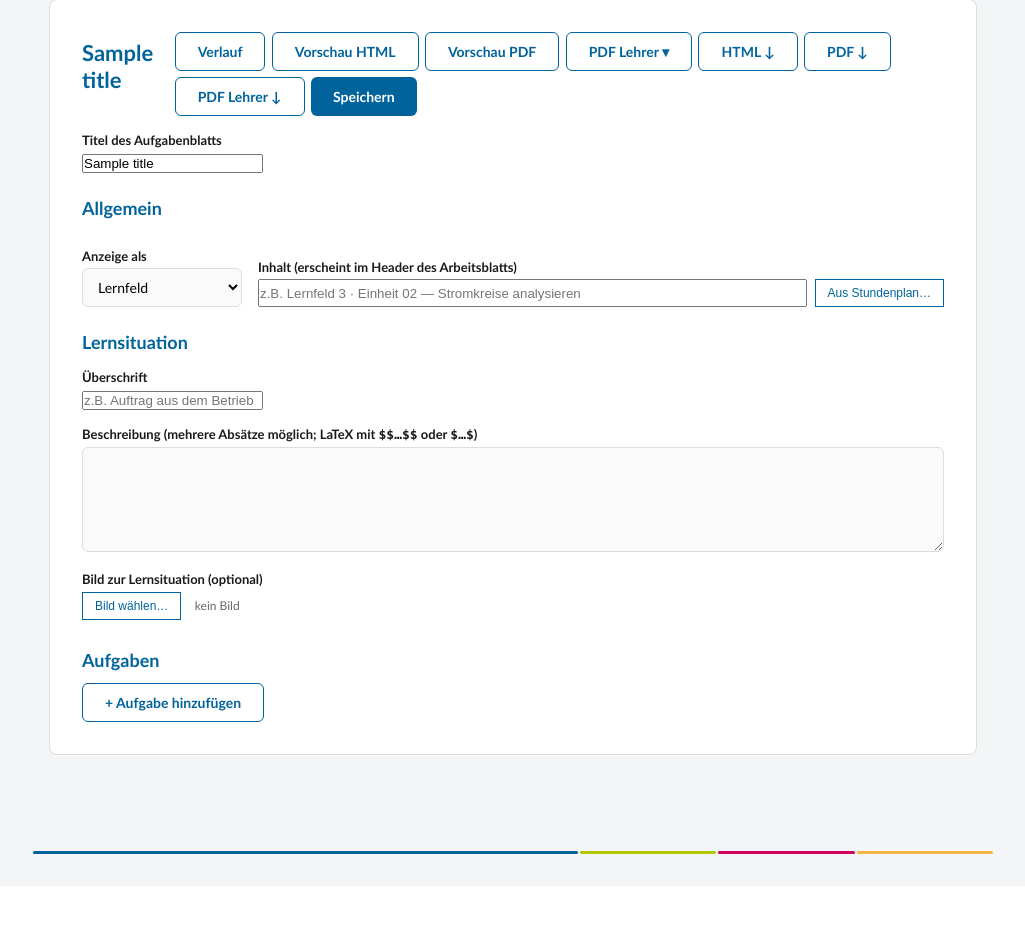
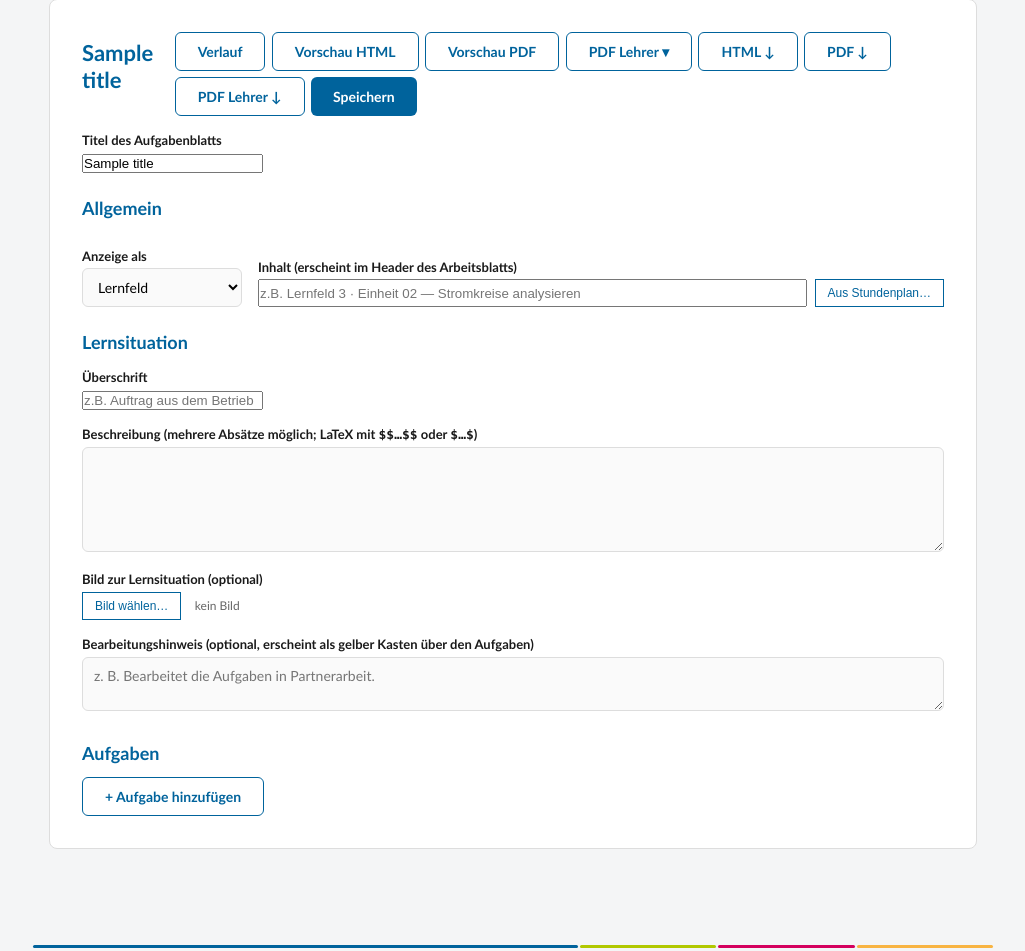
Before and after one commit to mgoebel89/drs-Desktop, a FastAPI app: template app/templates/worksheets/editor.html in a window 1280 px wide. Shown: the part 88-1039 px from the top of the page, without its empty margins (127-1152 px from the left). Before the commit the page ends 942 px from the top, so only its background shows below. Run offline with FastAPI, Linux system fonts and the light colour scheme; the template is opened without the code that fills it: most values are stand-ins (such as "Sample title", 1, 10 or a date in 2020).

Commit message:
feat(worksheets): Bearbeitungshinweis als eigener Kasten
Der Bearbeitungshinweis aus dem v3-Arbeitsblatt wird jetzt eigenständig
als gelber Info-Kasten zwischen Lernsituation und Aufgaben gerendert —
nur wenn ein Hinweis vorhanden ist.

- worksheet_from_ls: meta.bearbeitungshinweis aus ab.bearbeitungshinweis_md
- editor.html: neues Textarea 'Bearbeitungshinweis' in der Lernsituations-
  Sektion, wird in load/save mitgeführt
- export.html: neuer .hinweis-box-Block (gelber Akzent), wird nur
  angezeigt wenn meta.bearbeitungshinweis nicht leer ist

Co-Authored-By: Claude Opus 4.7 <noreply@anthropic.com>

```diff
--- a/app/services/worksheet_from_ls.py
+++ b/app/services/worksheet_from_ls.py
@@ -156,6 +156,7 @@ def create_worksheet_from_arbeitsblatt(
         "lernsituationTitel": f"{ls.display_name} · {ab.title}",
         "lernsituationText": lernsituation_text,
         "lernsituationBild": ls.lernsituation_bild_path or "",
+        "bearbeitungshinweis": (ab.bearbeitungshinweis_md or "").strip(),
         "source": "ls_arbeitsblatt",
         "ls_id": ls.id,
         "arbeitsblatt_id": ab.id,
--- a/app/templates/worksheets/editor.html
+++ b/app/templates/worksheets/editor.html
@@ -57,6 +57,9 @@
     <div class="img-prev" style="margin-top:.5rem"></div>
     <input type="hidden" id="m-ls-bild" value="">
   </div>
+
+  <label style="margin-top:1rem">Bearbeitungshinweis (optional, erscheint als gelber Kasten über den Aufgaben)</label>
+  <textarea id="m-ls-hinweis" rows="2" style="width:100%;font-family:inherit;font-size:14px;padding:9px 11px;border:1px solid var(--border);border-radius:6px;background:#fafafa" placeholder="z. B. Bearbeitet die Aufgaben in Partnerarbeit."></textarea>
 
   <h2 style="margin-top:1.8rem">Aufgaben</h2>
   <div id="aufgaben"></div>
@@ -208,6 +211,7 @@ function loadInitial() {
   $('#m-ls-titel').value = m.lernsituationTitel || '';
   $('#m-ls-text').value = m.lernsituationText || '';
   $('#m-ls-bild').value = m.lernsituationBild || '';
+  $('#m-ls-hinweis').value = m.bearbeitungshinweis || '';
 
   const lsWrap = document.querySelector('[data-target="m-ls-bild"]');
   lsWrap.dataset.value = INITIAL.meta.lernsituationBild || '';
@@ -230,6 +234,7 @@ function collect() {
     lernsituationTitel: $('#m-ls-titel').value.trim(),
     lernsituationText: $('#m-ls-text').value,
     lernsituationBild: document.querySelector('[data-target="m-ls-bild"]').dataset.value || '',
+    bearbeitungshinweis: $('#m-ls-hinweis').value.trim(),
   };
   const aufgaben = $$('#aufgaben .aufgabe-row').map((r, i) => ({
     id: i + 1,
```
Also changed, not shown: app/templates/worksheets/export.html (+14 -0 lines).
